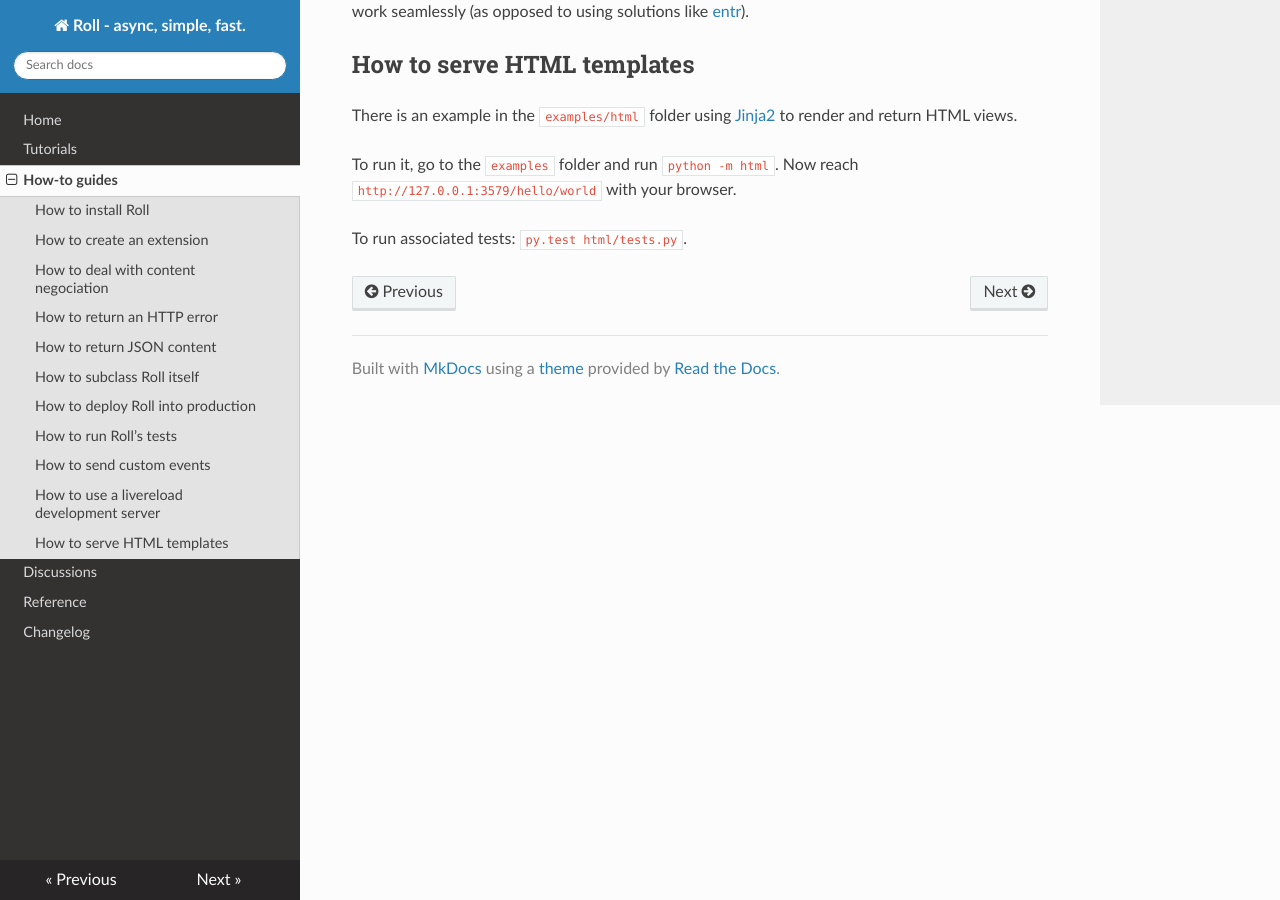
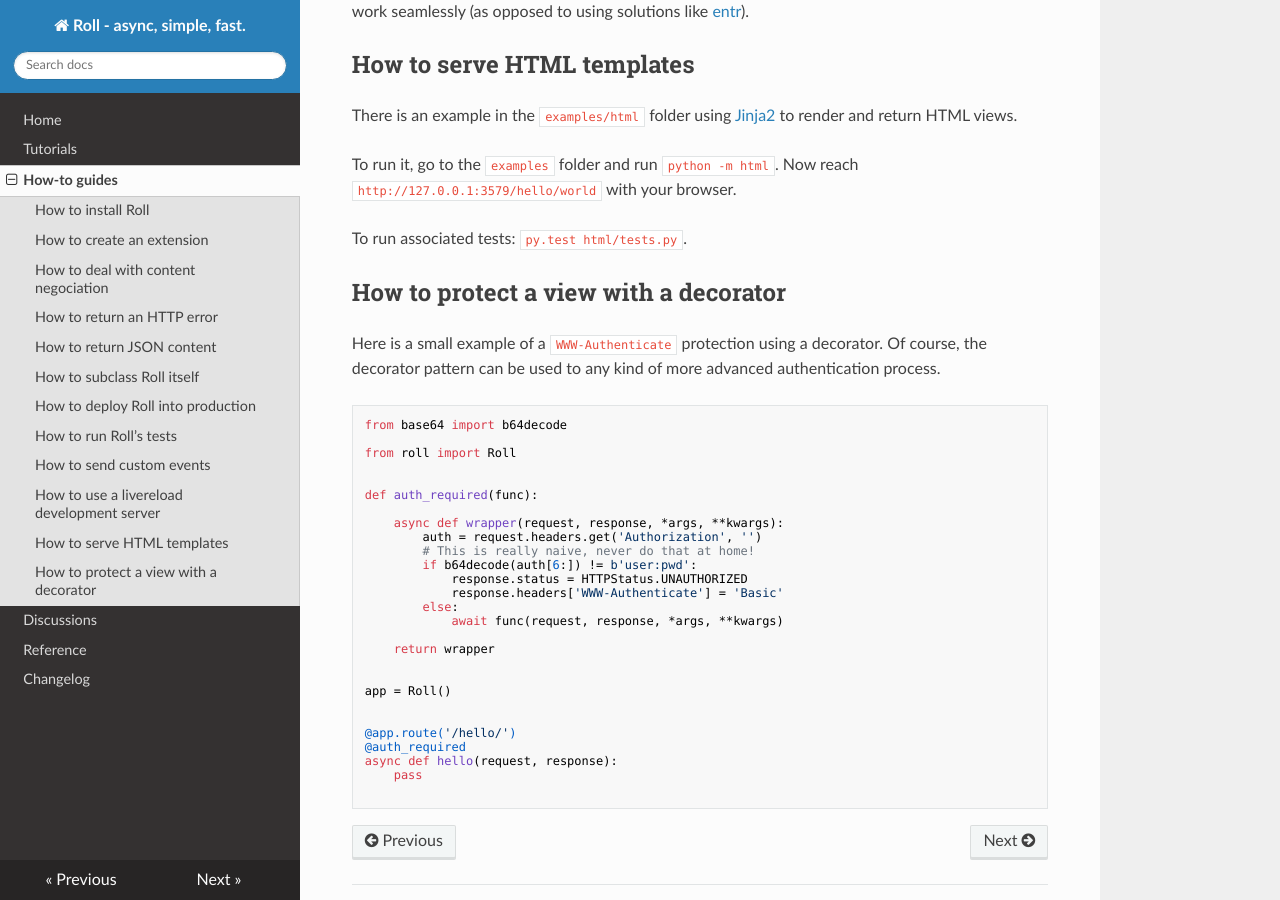
Before and after one commit to pyrates/roll, an MkDocs documentation site: the page built from docs/how-to-guides.md, in a window 1280 px wide and 900 px high, scrolled down 5022 px. Built offline with MkDocs 1.6.1, drawn with Linux system fonts in a browser that asks for light colours; nearby versions of some CDN libraries; old or Windows-style settings are respelled for this version of MkDocs.

Commit message:
Add a decorator how-to

````diff
--- a/docs/how-to-guides.md
+++ b/docs/how-to-guides.md
@@ -288,3 +288,41 @@ To run it, go to the `examples` folder and run `python -m html`.
 Now reach `http://127.0.0.1:3579/hello/world` with your browser.
 
 To run associated tests: `py.test html/tests.py`.
+
+
+## How to protect a view with a decorator
+
+Here is a small example of a `WWW-Authenticate` protection using a decorator. Of
+course, the decorator pattern can be used to any kind of more advanced
+authentication process.
+
+
+```python
+from base64 import b64decode
+
+from roll import Roll
+
+
+def auth_required(func):
+
+    async def wrapper(request, response, *args, **kwargs):
+        auth = request.headers.get('Authorization', '')
+        # This is really naive, never do that at home!
+        if b64decode(auth[6:]) != b'user:pwd':
+            response.status = HTTPStatus.UNAUTHORIZED
+            response.headers['WWW-Authenticate'] = 'Basic'
+        else:
+            await func(request, response, *args, **kwargs)
+
+    return wrapper
+
+
+app = Roll()
+
+
+@app.route('/hello/')
+@auth_required
+async def hello(request, response):
+    pass
+
+```
````
Also changed, not shown: docs/index.md (+1 -0 lines).
